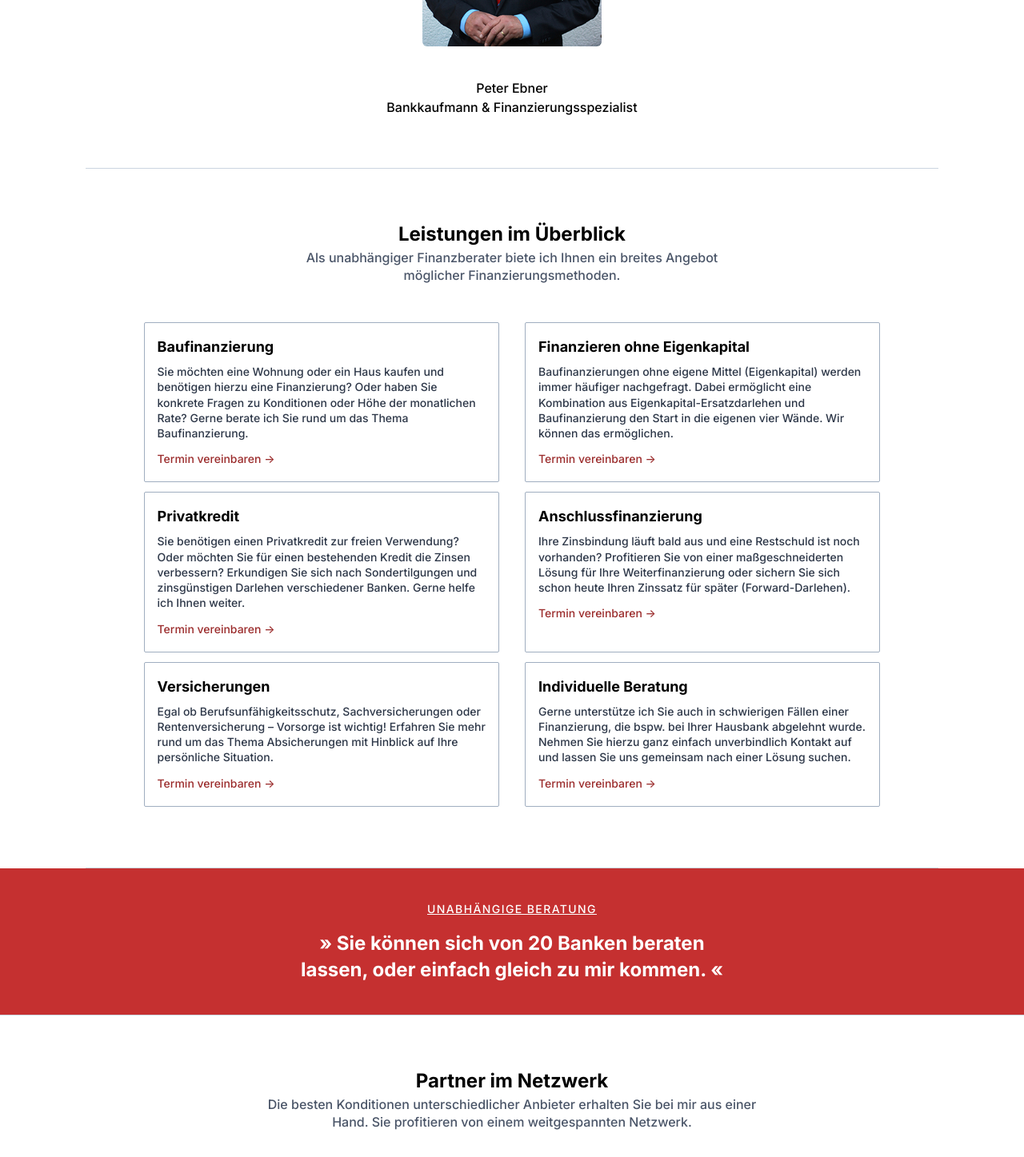
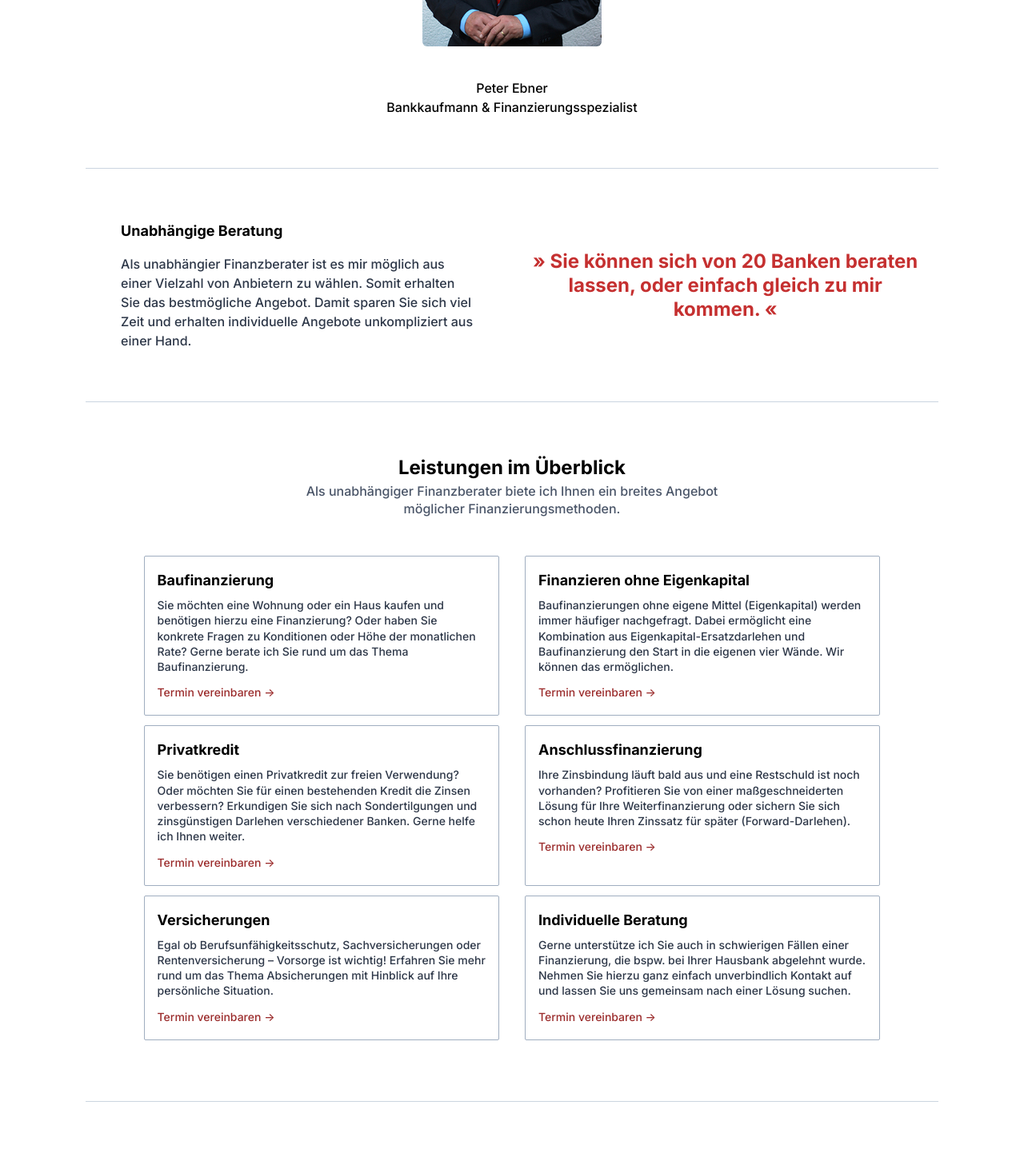
Before and after one commit to dvdptr/website-peplus, a Nuxt app: page / in a window 1280 px wide. Shown: the part 1237-2684 px from the top of the page at 80% size. Built offline with nearby package versions, Linux system fonts and the light colour scheme.

Commit message:
feat: update claim component

```diff
--- a/components/About.vue
+++ b/components/About.vue
@@ -7,7 +7,7 @@
         Gemeinsam ans Ziel
       </h1>
       <section
-        class="text-gray-700 text-lg md:text-xl w-full md:w-10/12 text-center m-auto pt-6"
+        class="text-gray-800 text-lg md:text-xl w-full md:w-10/12 text-center m-auto pt-6"
       >
         <p>
           Seit mehr als 30 Jahren übe ich den Beruf des Finanzberaters mit
--- a/components/Claim.vue
+++ b/components/Claim.vue
@@ -1,18 +1,31 @@
 <template>
   <div
-    class="w-full md:max-w-screen-xl  mx-auto border-b border-gray-400 py-6 md:py-10 bg-red-700"
+    class="w-full md:max-w-screen-xl md:w-10/12 pylg mx-auto border-b border-gray-400 py-6 md:py-10"
   >
-    <p
-      class="pb-4 underline text-center tracking-widest text-sm text-black text-white pb-2 "
-    >
-      UNABHÄNGIGE BERATUNG
-    </p>
-    <p
-      class="mx-auto text-center text-xl md:text-2xl leading-snug font-bold w-11/12 md:w-5/12 text-white"
-    >
-      » Sie können sich von 20 Banken beraten lassen, oder einfach gleich zu mir
-      kommen. «
-    </p>
+    <div class="md:flex justify-between items-center mx-auto">
+      <div class="w-full md:w-1/2 ">
+        <section class="text-center md:text-left w-10/12 mx-auto text-gray-800">
+          <p class="mx-auto text-lg pb-4 font-black pb-2 text-black ">
+            Unabhängige Beratung
+          </p>
+          <p class="text-base">
+            Als unabhängier Finanzberater ist es mir möglich aus einer Vielzahl
+            von Anbietern zu wählen. Somit erhalten Sie das bestmögliche
+            Angebot. Damit sparen Sie sich viel Zeit und erhalten individuelle
+            Angebote unkompliziert aus einer Hand.
+          </p>
+        </section>
+      </div>
+
+      <section class="w-full md:w-1/2 pt-12 md:pt-0">
+        <p
+          class="w-11/12 mx-auto text-center text-xl md:text-2xl leading-tight font-black  text-red-700"
+        >
+          » Sie können sich von 20 Banken beraten lassen, oder einfach gleich zu
+          mir kommen. «
+        </p>
+      </section>
+    </div>
   </div></template
 >
 
--- a/pages/index.vue
+++ b/pages/index.vue
@@ -3,8 +3,8 @@
     <Header />
     <Hero />
     <About />
+    <Claim />
     <Leistungen />
-    <Claim />
     <Netzwerk />
     <Kontakt />
     <Footer />
```
